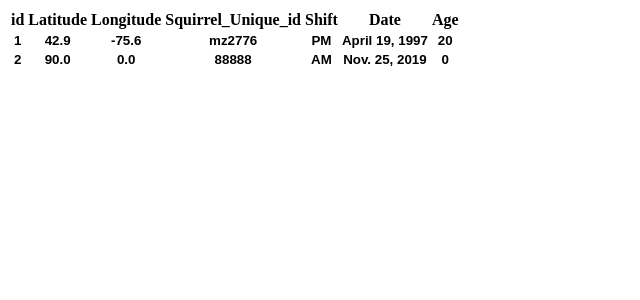
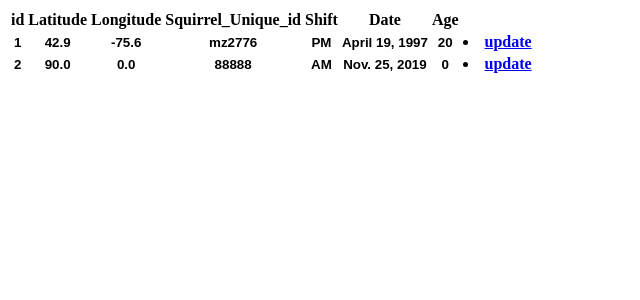
Before and after one commit to zoumingwei/Squirrel_mz2776_cl3914, a Django app: page /squirrel/sightings in a window 1280 px wide. Shown: the top 300 px of the page, without its empty margins (0-640 px from the left). Run offline with Django 3.2, Linux system fonts and the light colour scheme; data comes from the database, SQL or seed files in the repository; lists and menus that the app fills with data are empty.

Commit message:
Create links from sightings to Uniqre_Squirrel_id

```diff
--- a/squirrel/templates/squirrel/sighting.html
+++ b/squirrel/templates/squirrel/sighting.html
@@ -18,6 +18,9 @@
       <th style="font-family:'Arial',serif;font-size:10pt"> {{ q.Shift }}</th>
       <th style="font-family:'Arial',serif;font-size:10pt"> {{ q.Date }}</th>
       <th style="font-family:'Arial',serif;font-size:10pt"> {{ q.Age }}</th>
+      <th >
+	      <li><a href="/squirrel/{{q.Uni}}"> {{ 'update' }}
+      </a></li></th>
     </tr>
     {% endfor %}
 {% else %}
--- a/squirrel/urls.py
+++ b/squirrel/urls.py
@@ -5,4 +5,6 @@ from . import views
 urlpatterns = [
     path('', views.test, name='test'),
     path('sightings',views.sighting,name='sighting'),
+    path('<squirrel_uni>',views.update,name='update'),
+
 ]
--- a/squirrel/views.py
+++ b/squirrel/views.py
@@ -1,5 +1,5 @@
-from django.shortcuts import render
-from django.shortcuts import HttpResponse
+from django.shortcuts import render,get_object_or_404
+from django.http import HttpResponse, HttpResponseRedirect
 from .models import Squirrel
 from django.template import loader
 # Create your views here.
@@ -16,3 +16,8 @@ def sighting(request):
     }
 
     return HttpResponse(template.render(context,request))
+
+
+def update(request,squirrel_uni):
+    squirrel = get_object_or_404(Squirrel,Uni=squirrel_uni)
+    return HttpResponse(f'This is squirrel {squirrel.Uni}')
```
